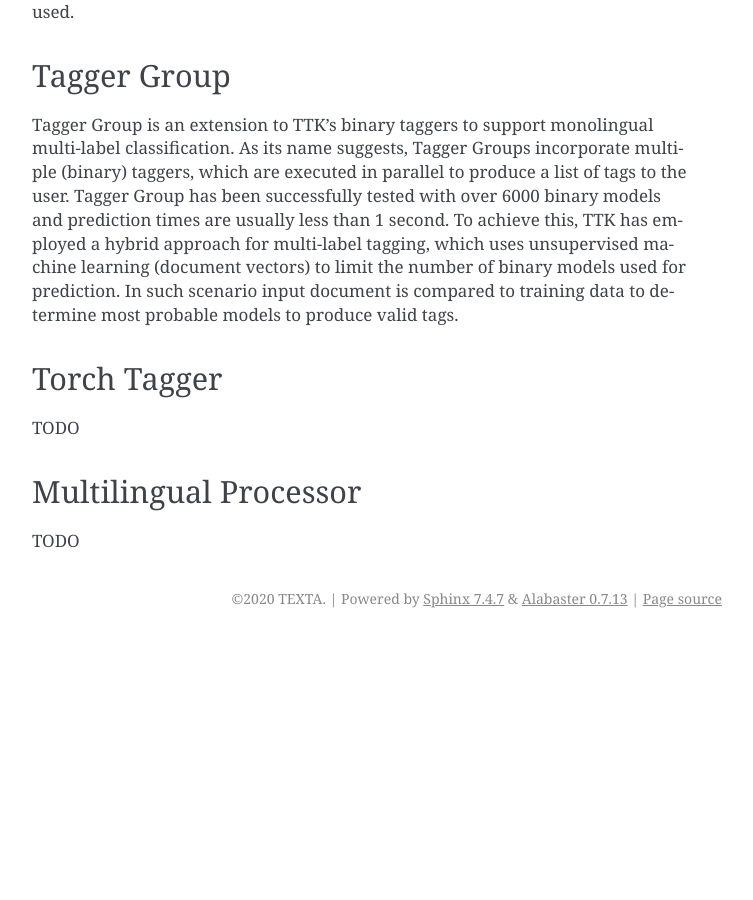
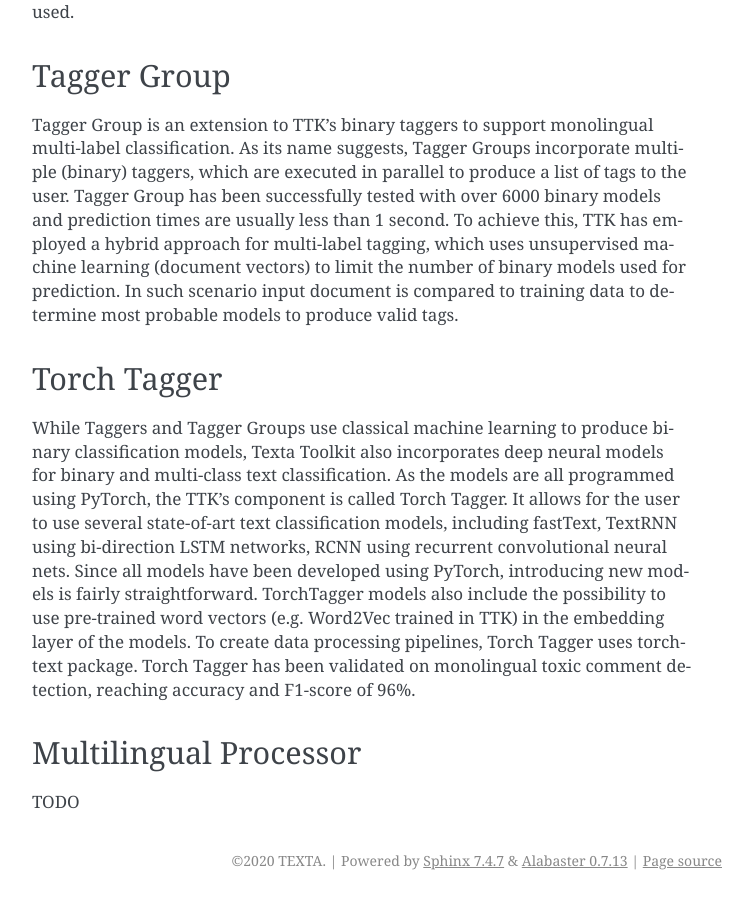
Before and after one commit to texta-tk/texta-tk.github.io, a Sphinx documentation site: the page built from source/concepts.rst, in a window 1280 px wide and 900 px high, scrolled down 2637 px. Shown: the whole window, without its empty margins (388-1141 px from the left). Built offline with Sphinx 7.4.7, drawn with Linux system fonts in a browser that asks for light colours; formulas are drawn with MathJax 3; before the commit the page ends 3275 px from its top, so only the background shows below that.

Commit message:
add torch tagger def

```diff
--- a/source/concepts.rst
+++ b/source/concepts.rst
@@ -108,7 +108,13 @@
 Torch Tagger
 ------------
 
-TODO
+While Taggers and Tagger Groups use classical machine learning to produce binary classification models, Texta Toolkit also incorporates deep neural models for binary and multi-class text classification.
+As the models are all programmed using PyTorch, the TTK’s component is called Torch Tagger.
+It allows for the user to use several state-of-art text classification models, including fastText, TextRNN using bi-direction LSTM networks, RCNN using recurrent convolutional neural nets.
+Since all models have been developed using PyTorch, introducing new models is fairly straightforward.
+TorchTagger models also include the possibility to use pre-trained word vectors (e.g. Word2Vec trained in TTK) in the embedding layer of the models.
+To create data processing pipelines, Torch Tagger uses torchtext package.
+Torch Tagger has been validated on monolingual toxic comment detection, reaching accuracy and F1-score of 96%.
 
 Multilingual Processor
 ----------------------
```
